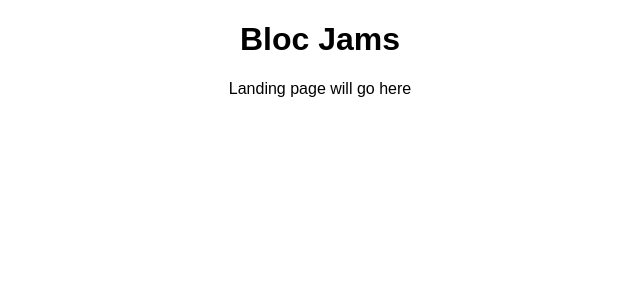
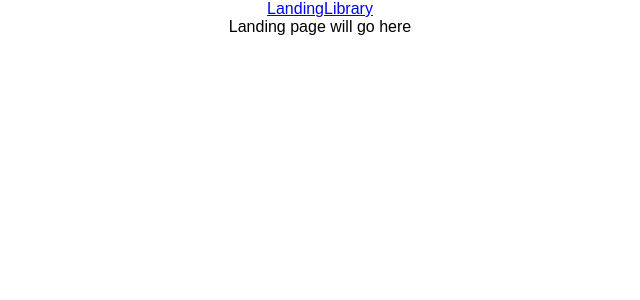
Before and after one commit to vdowsett/bloc-jams-styled, a React (Create React App) app: page / in a window 1280 px wide. Shown: the top 300 px of the page, without its empty margins (320-960 px from the left). Built offline with nearby package versions, Linux system fonts and the light colour scheme.

Commit message:
adding links to app.js

```diff
--- a/src/App.js
+++ b/src/App.js
@@ -9,7 +9,10 @@
     return (
       <div className="App">
         <header>
-          <h1>Bloc Jams</h1>
+          <nav>
+             <Link to='/'>Landing</Link>
+             <Link to='/library'>Library</Link>
+           </nav>
         </header>
         <main>
           <Route exact path="/" component={Landing} />
```
